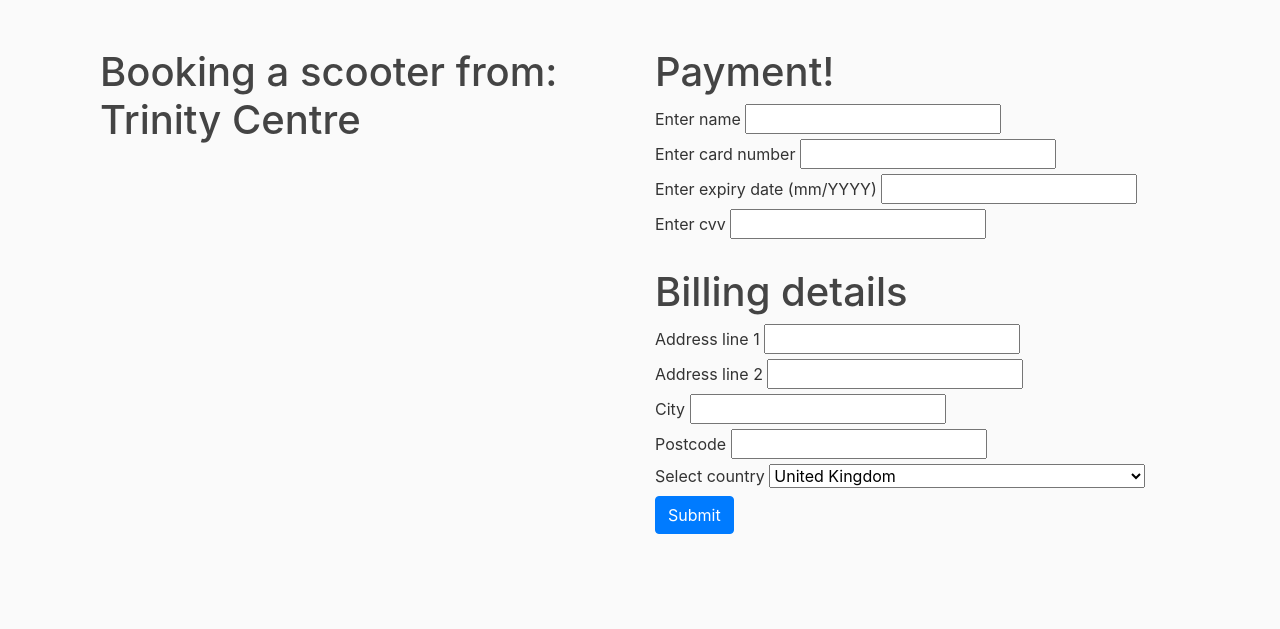
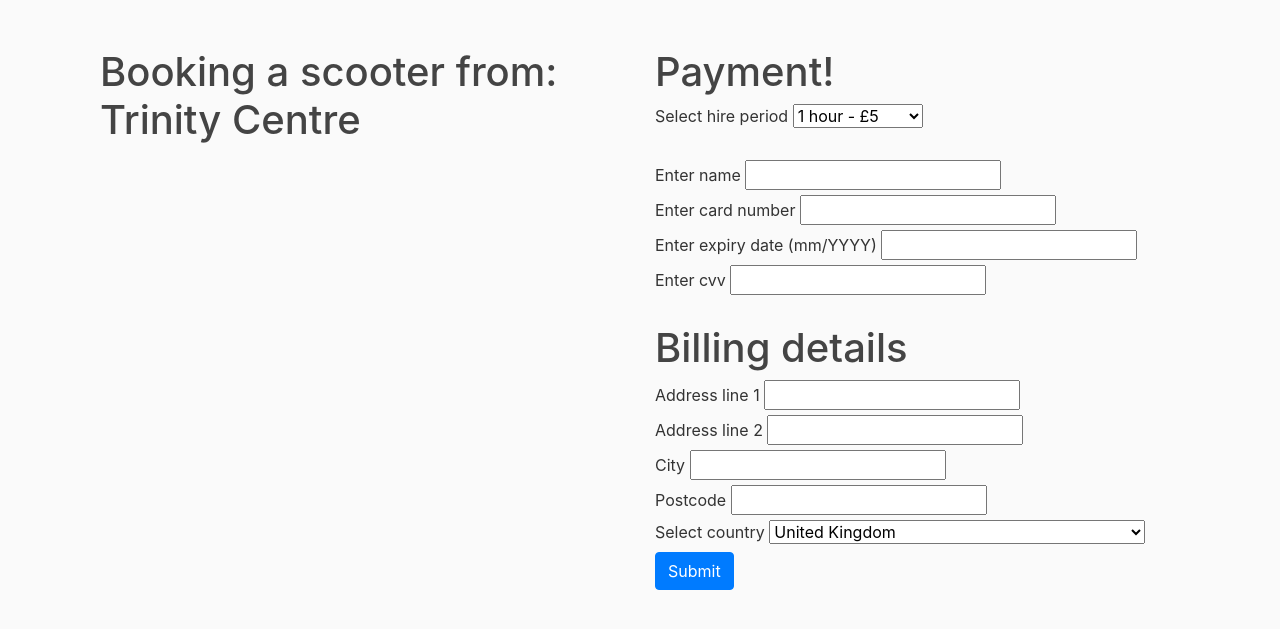
Before and after one commit to Maverick-Low/E-Scooter-Website, a Flask app: page /payment/1 in a window 1280 px wide. Shown: the part 56-685 px from the top of the page. Run offline with Flask 2, Linux system fonts and the light colour scheme; some libraries are stand-ins or nearby versions.

Commit message:
Work in progress
Co-authored-by: Krzysztof-Kamola <Krzysztof-Kamola@users.noreply.github.com>
Co-authored-by: kbraszkiewicz <kbraszkiewicz@users.noreply.github.com>

```diff
--- a/app/forms.py
+++ b/app/forms.py
@@ -23,19 +23,10 @@ class Registration(FlaskForm):
 
         # function that validates email adress upon registration
         # todo: write unit tests for functions
-        def validateEmail(self, email):
+        def validate_email(self, email):
             user_object = models.User.query.filter_by(email=email.data).first()
             if user_object: #if user is already registered don't allow them to register again
                 raise ValidationError('This email address is already registered!')
-
-            #regular expression for an email address with a single '.' after the '@':
-            # email_regex_1 = r'\b[A-Za-z0-9._%+-]+@[A-Za-z0-9.-]+\.[A-Z|a-z]{2,}\b'
-
-            #regular expression for an email address with two '.'s after the '@':
-            # email_regex_2 = r'\b[A-Za-z0-9._%+-]+@[A-Za-z0-9.-]+\.[A-Z|a-z]{2,}+\.[A-Z|a-z]{2,}\b'
-
-            # if not( (re.search(email_regex_2,str(email)))):# or (re.search(email_regex_1,str(email))) ):
-            #      raise ValidationError('This email is not of a valid format!')
 
         #function that validates the password when registering a new user
         def validate_password_1(self, password_1):
@@ -81,12 +72,16 @@ class Payment(FlaskForm):
             checksum += sum(int(x) for x in str(d*2))
         return checksum % 10
 
+    #time and price
+    time_options = [(1, "1 hour - £5"), (4, "4 hours - £20"), (24 ,"1 day - £100") , (168, "1 week - £600")]
+    hire_period = SelectField('Select hire period',choices = time_options)
+    #price = 5 * hire_period.value
+    """
+    Make hidden fields in form for price and hours - make it easier to process please.
 
-      #todo: add code that determines type of credit card
-    def validateCardNumber():
-        if luhns(self.card_number) != 0:
-            raise ValidationError('Card number is invalid')
-
+    """
+    price = 5
+    hours = 1
 
     #card details
     name = StringField('Enter name', validators=[DataRequired(message = "Enter your name please"), Length(max=60)])
@@ -100,6 +95,7 @@ class Payment(FlaskForm):
     address_line_2 = StringField('Address line 2', validators=[DataRequired(), Length(max=60)])
     city = StringField('City', validators=[DataRequired(), Length(max=60)])
     postcode = StringField('Postcode', validators=[DataRequired(), Length(min=6, max=7)])
+
 
     #hardcoded to start with united_kingdom
     #todo: use location services
@@ -120,3 +116,9 @@ class Payment(FlaskForm):
     def validate_expiry_date(self, expiry_date):
           if (datetime.today() - expiry_date.data).days > 0:
             raise ValidationError('Expiry date is not valid')
+
+
+      #todo: add code that determines type of credit card
+    # def validate_card_number(self, card_number):
+    #     if luhns(self.card_number) != 0:
+    #         raise ValidationError('Card number is invalid')
--- a/app/templates/payment.html
+++ b/app/templates/payment.html
@@ -10,12 +10,20 @@
         <div class = 'col'>
 
           <h1> Booking a scooter from: {{location }}</h1>
+
         </div>
         <div class = 'col'>
           <h1>Payment!</h1>
           <div class="form-wrapper">
             <form method="POST" class="form">
               {{ form.hidden_tag() }}
+
+              <fieldset class="form-field">
+                {{ form.hire_period.label(class = "form-label")}}
+                {{ form.hire_period }}
+              </fieldset>
+
+              <br>
 
               <fieldset class="form-field">
                 {{ form.name.label(class = "form-label")}}
--- a/app/views.py
+++ b/app/views.py
@@ -148,19 +148,23 @@ def hire_scooter():
 
 
 
-@app.route('/remove_available/<int:location>')
+@app.route('/remove_available/<string:location>')
 def remove_available(location):
     """
-    Remember to save scooter id in order table somewhere
-    in order to free correct scooter.
-    May cause isssues later
+    param[0] = locationID
+    param[1] = Price
+    param[2] = Hours
     """
-    scooter_to_remove = models.Scooter.query.filter_by(LocationID = location, in_use=False).first()
+    param = location.split('$')
+
+    scooter_to_remove = models.Scooter.query.filter_by(LocationID = param[0], in_use=False).first()
     scooter_to_remove.in_use = True
+    user = models.User.query.filter_by(email = session['email']).first()
+    booking = models.Booking(ScooterID = scooter_to_remove.id, UserID = user.id, numHours = param[2], date= datetime.today(), price=param[1])
+    db.session.add(booking)
     db.session.commit()
     flash(f'Scooter has been successfuly hired')
     return redirect(url_for('dashboard'))
-
 
 
 @app.route("/payment/<int:location>", methods = ["GET", "POST"])
@@ -172,8 +176,9 @@ def payment(location):
         return render_template("payment.html", form=form, location = locations[location - 1])
     elif request.method == "POST":
         if form.validate_on_submit():
+            # arr = [request.form['price'],request.form['hours']]
             flash("Transaction confirmed!")
-            return redirect("/remove_available/"+str(location))
+            return redirect("/remove_available/"+str(location)+'$' + str(arr[0]) + '$' + str(arr[1]))
         else:
             flash('Card payment not accepted')
             return render_template('payment.html', form=form)
```
